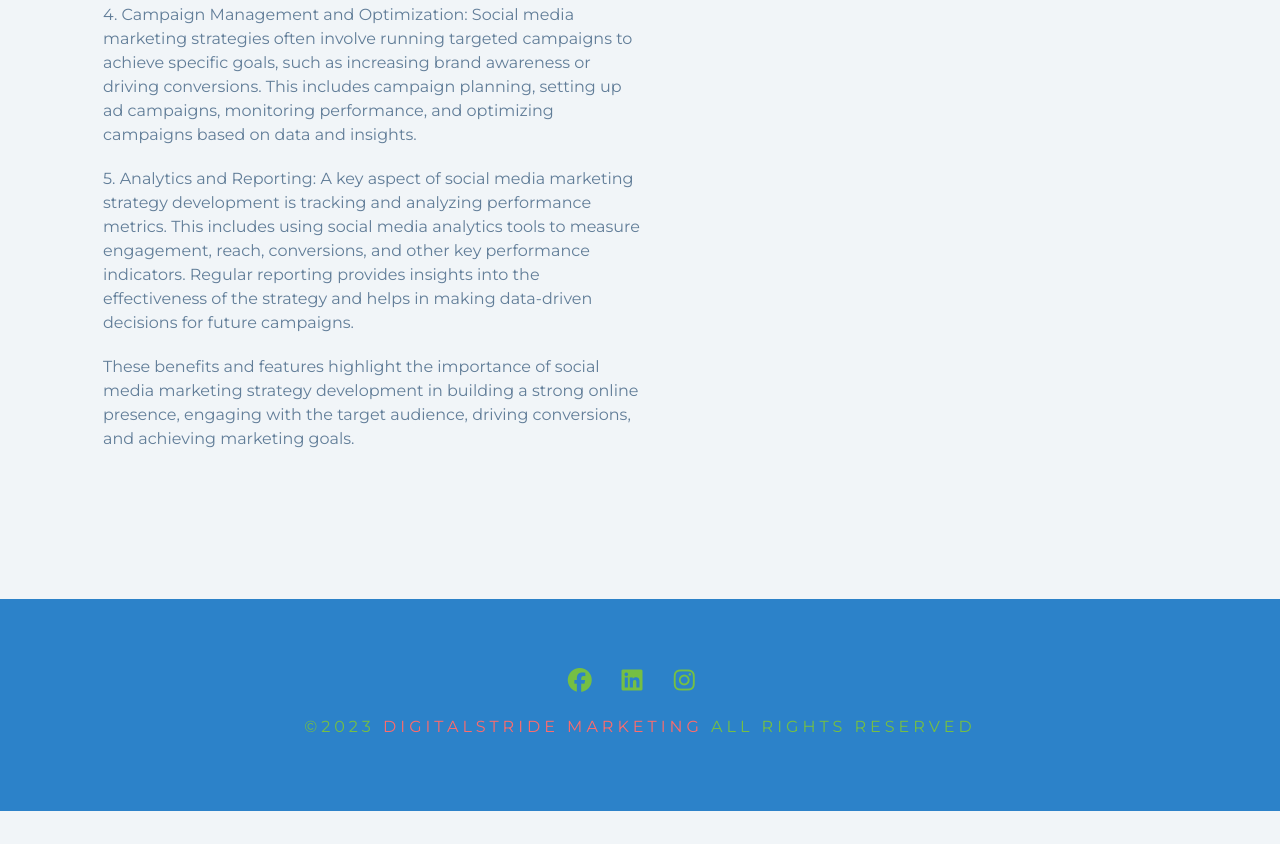
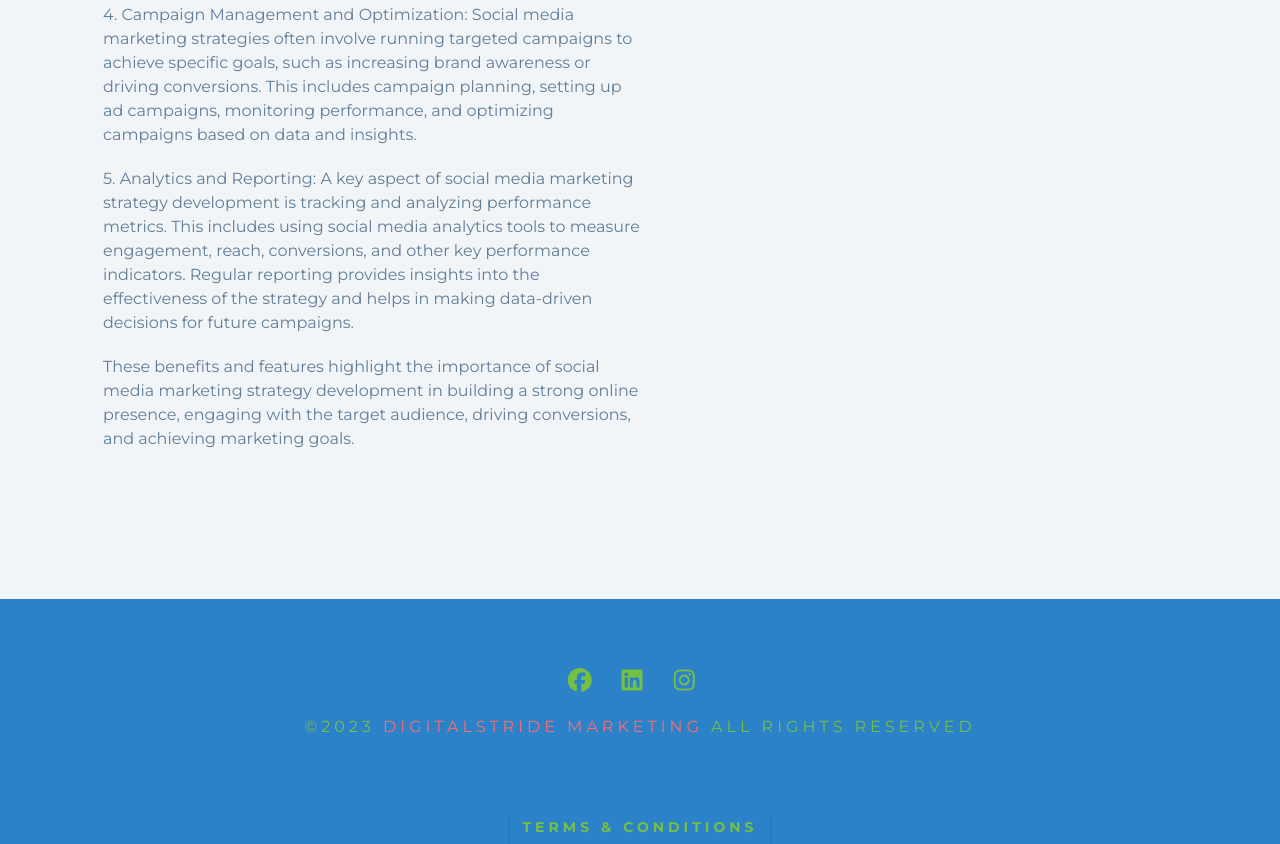
Before and after one commit to dgmsolutionstj/digitalstridemarketing, a plain HTML site: page social.html in a window 1280 px wide. Shown: the part 1597-2441 px from the top of the page. Before the commit the page ends 2408 px from the top, so only its background shows below. Drawn offline with nearby package versions, Linux system fonts and the light colour scheme.

Commit message:
Update social.html

```diff
--- a/social.html
+++ b/social.html
@@ -141,6 +141,7 @@
           all rights reserved
         </h4>
       </div>
+      <a href="./terms.html" class="btn">Terms & Conditions</a>
     </footer>
     <script src="./js/app.js"></script>
   </body>
```
